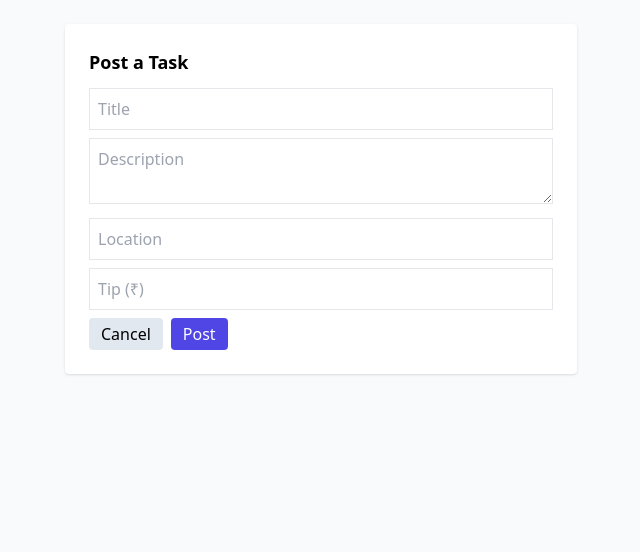
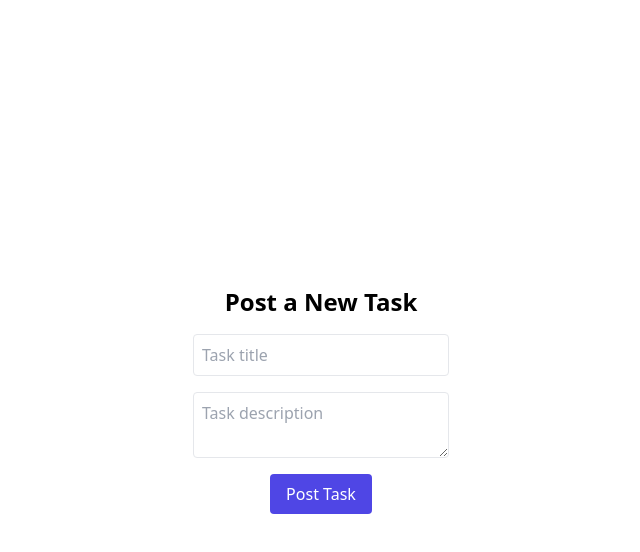
Before and after one commit to lightyagmi16/Campus-Tasker-2, a Next.js app: page /post in a window 1280 px wide. Shown: the top 552 px of the page, without its empty margins (319-959 px from the left). Built offline with nearby package versions, Linux system fonts and the light colour scheme.

Commit message:
Added public profile page and updated feed with clickable links

```diff
--- a/app/feed/page.js
+++ b/app/feed/page.js
@@ -1,44 +1,68 @@
+'use client';
+import Link from 'next/link';
 
-'use client';
 import { useEffect, useState } from 'react';
-import { supabase } from '../../lib/supabaseClient';
-import Link from 'next/link';
+import { supabase } from '@/lib/supabaseClient';
 
 export default function FeedPage() {
   const [tasks, setTasks] = useState([]);
+  const [loading, setLoading] = useState(true);
+
+  useEffect(() => {
+    fetchTasks();
+  }, []);
 
   const fetchTasks = async () => {
-    const { data, error } = await supabase.from('tasks').select('*').order('created_at', { ascending: false }).limit(50);
-    if (error) console.error(error);
-    else setTasks(data);
+    setLoading(true);
+
+    // 👇 Fetch tasks and join with profiles table
+    const { data, error } = await supabase
+      .from('tasks')
+      .select('id, title, description, created_at, profiles (email)')
+      .order('created_at', { ascending: false });
+
+    setLoading(false);
+
+    if (error) {
+      console.error(error);
+      return;
+    }
+
+    setTasks(data || []);
   };
 
-  useEffect(()=>{ fetchTasks(); }, []);
+  return (
+    <div className="p-6 min-h-screen bg-gray-50">
+      <h1 className="text-2xl font-bold mb-6">Task Feed</h1>
 
-  return (
-    <div className="min-h-screen p-6 bg-slate-50">
-      <div className="max-w-3xl mx-auto">
-        <div className="flex items-center justify-between mb-4">
-          <h2 className="text-xl font-semibold">Open Tasks</h2>
-          <Link href="/post"><button className="bg-indigo-600 text-white px-3 py-1 rounded">Post</button></Link>
-        </div>
-        <div className="space-y-3">
-          {tasks.length===0 && <div className="text-slate-500">No tasks yet.</div>}
-          {tasks.map(t=>(
-            <div key={t.id} className="bg-white p-4 rounded shadow">
-              <div className="font-medium">{t.title}</div>
-              <div className="text-sm text-slate-600">{t.description}</div>
-              <div className="mt-2 flex items-center justify-between">
-                <div className="text-xs text-slate-500">{t.location}</div>
-                <div className="text-sm font-medium">{new Intl.NumberFormat('en-IN', {style:'currency', currency:'INR'}).format(t.tip/100)}</div>
-              </div>
-              <div className="mt-2 flex gap-2">
-                <Link href={`/chat/${t.id}`}><button className="px-2 py-1 border rounded">Chat / Accept</button></Link>
-              </div>
+      {loading ? (
+        <p>Loading tasks...</p>
+      ) : tasks.length === 0 ? (
+        <p>No tasks yet. Be the first to post!</p>
+      ) : (
+        <div className="space-y-4">
+          {tasks.map((task) => (
+            <div
+              key={task.id}
+              className="p-4 bg-white shadow rounded-lg border"
+            >
+              <h2 className="text-lg font-semibold">{task.title}</h2>
+              <p className="text-gray-600">{task.description}</p>
+              <p className="text-sm text-gray-400 mt-2">
+  Posted by:{' '}
+  <Link
+    href={`/profile/${task.profiles?.id}`}   // 👈 will open /profile/[id]
+    className="text-indigo-600 hover:underline"
+  >
+    {task.profiles?.name || task.profiles?.email || 'Unknown'}
+  </Link>{' '}
+  • {new Date(task.created_at).toLocaleString()}
+</p>
+
             </div>
           ))}
         </div>
-      </div>
+      )}
     </div>
   );
 }
--- a/app/page.js
+++ b/app/page.js
@@ -1,10 +1,74 @@
+'use client';
+import { useEffect, useState } from 'react';
+import { supabase } from '@/lib/supabaseClient';
 
-import Link from 'next/link';
-export default function Home(){ return (
-  <div className="min-h-screen flex items-center justify-center">
-    <div className="text-center">
-      <h1 className="text-3xl font-bold">Campus Tasker</h1>
-      <p className="mt-4"><Link href="/login" className="text-indigo-600">Login</Link> • <Link href="/feed" className="text-indigo-600">Feed</Link></p>
+export default function FeedPage() {
+  const [tasks, setTasks] = useState([]);
+  const [loading, setLoading] = useState(true);
+
+  useEffect(() => {
+    fetchTasks();
+  }, []);
+
+  const fetchTasks = async () => {
+    setLoading(true);
+
+    // 👇 Fetch tasks and join with profiles (name + email + upi_qr)
+    const { data, error } = await supabase
+      .from('tasks')
+      .select('id, title, description, created_at, profiles (name, email, upi_qr)')
+      .order('created_at', { ascending: false });
+
+    setLoading(false);
+
+    if (error) {
+      console.error(error);
+      return;
+    }
+
+    setTasks(data || []);
+  };
+
+  return (
+    <div className="p-6 min-h-screen bg-gray-50">
+      <h1 className="text-2xl font-bold mb-6">Task Feed</h1>
+
+      {loading ? (
+        <p>Loading tasks...</p>
+      ) : tasks.length === 0 ? (
+        <p>No tasks yet. Be the first to post!</p>
+      ) : (
+        <div className="space-y-4">
+          {tasks.map((task) => (
+            <div
+              key={task.id}
+              className="p-4 bg-white shadow rounded-lg border"
+            >
+              <h2 className="text-lg font-semibold">{task.title}</h2>
+              <p className="text-gray-600">{task.description}</p>
+
+              <p className="text-sm text-gray-400 mt-2">
+                Posted by:{' '}
+                {task.profiles?.name
+                  ? task.profiles.name
+                  : task.profiles?.email || 'Unknown'}{' '}
+                • {new Date(task.created_at).toLocaleString()}
+              </p>
+
+              {task.profiles?.upi_qr && (
+                <div className="mt-2">
+                  <p className="text-xs text-gray-500">UPI QR:</p>
+                  <img
+                    src={task.profiles.upi_qr}
+                    alt="UPI QR"
+                    className="w-20 h-20 border rounded"
+                  />
+                </div>
+              )}
+            </div>
+          ))}
+        </div>
+      )}
     </div>
-  </div>
-)};
+  );
+}
--- a/app/post/page.js
+++ b/app/post/page.js
@@ -1,40 +1,72 @@
-
 'use client';
 import { useState } from 'react';
-import { supabase } from '../../lib/supabaseClient';
-import { useRouter } from 'next/navigation';
+import { supabase } from '@/lib/supabaseClient';
 
-export default function PostPage() {
+export default function PostTaskPage() {
   const [title, setTitle] = useState('');
-  const [desc, setDesc] = useState('');
-  const [loc, setLoc] = useState('');
-  const [tip, setTip] = useState('');
-  const router = useRouter();
+  const [description, setDescription] = useState('');
+  const [loading, setLoading] = useState(false);
 
-  const handlePost = async () => {
-    const user = (await supabase.auth.getUser()).data.user;
-    if(!user) return alert('Login first');
-    const paise = Math.round((Number(tip) || 0) * 100);
-    const { error } = await supabase.from('tasks').insert([{
-      title, description: desc, location: loc, tip: paise, author: user.id
-    }]);
-    if(error) return alert(error.message);
-    router.push('/feed');
+  const addTask = async () => {
+    setLoading(true);
+
+    // 1. Get the logged-in user
+    const {
+      data: { user },
+      error: userError,
+    } = await supabase.auth.getUser();
+
+    if (userError || !user) {
+      alert('You must be logged in to post a task.');
+      setLoading(false);
+      return;
+    }
+
+    // 2. Insert task with user.id as the author
+    const { error } = await supabase.from('tasks').insert({
+      title,
+      description,
+      author: user.id, // 👈 critical fix
+    });
+
+    setLoading(false);
+
+    if (error) {
+      console.error(error);
+      alert('Error adding task: ' + error.message);
+    } else {
+      alert('Task posted successfully!');
+      setTitle('');
+      setDescription('');
+    }
   };
 
   return (
-    <div className="min-h-screen p-6 bg-slate-50">
-      <div className="max-w-lg mx-auto bg-white p-6 rounded shadow">
-        <h2 className="text-lg font-semibold mb-3">Post a Task</h2>
-        <input className="border p-2 w-full mb-2" placeholder="Title" value={title} onChange={e=>setTitle(e.target.value)} />
-        <textarea className="border p-2 w-full mb-2" placeholder="Description" value={desc} onChange={e=>setDesc(e.target.value)} />
-        <input className="border p-2 w-full mb-2" placeholder="Location" value={loc} onChange={e=>setLoc(e.target.value)} />
-        <input className="border p-2 w-full mb-2" placeholder="Tip (₹)" value={tip} onChange={e=>setTip(e.target.value)} />
-        <div className="flex gap-2">
-          <button className="px-3 py-1 bg-slate-200 rounded" onClick={()=>history.back()}>Cancel</button>
-          <button className="px-3 py-1 bg-indigo-600 text-white rounded" onClick={handlePost}>Post</button>
-        </div>
-      </div>
+    <div className="flex flex-col items-center justify-center min-h-screen p-6">
+      <h1 className="text-2xl font-bold mb-4">Post a New Task</h1>
+
+      <input
+        type="text"
+        placeholder="Task title"
+        value={title}
+        onChange={(e) => setTitle(e.target.value)}
+        className="border p-2 w-64 mb-4 rounded"
+      />
+
+      <textarea
+        placeholder="Task description"
+        value={description}
+        onChange={(e) => setDescription(e.target.value)}
+        className="border p-2 w-64 mb-4 rounded"
+      />
+
+      <button
+        onClick={addTask}
+        disabled={loading}
+        className="bg-indigo-600 text-white px-4 py-2 rounded disabled:opacity-50"
+      >
+        {loading ? 'Posting...' : 'Post Task'}
+      </button>
     </div>
   );
 }
--- /dev/null
+++ b/app/profile/[id]/page.js
@@ -0,0 +1,58 @@
+'use client';
+import { useEffect, useState } from 'react';
+import { useParams } from 'next/navigation';
+import { supabase } from '@/lib/supabaseClient';
+
+export default function PublicProfilePage() {
+  const { id } = useParams();
+  const [profile, setProfile] = useState(null);
+  const [loading, setLoading] = useState(true);
+
+  useEffect(() => {
+    if (id) fetchProfile(id);
+  }, [id]);
+
+  const fetchProfile = async (userId) => {
+    setLoading(true);
+
+    const { data, error } = await supabase
+      .from('profiles')
+      .select('id, email, name, bio, upi_qr')
+      .eq('id', userId)
+      .single();
+
+    setLoading(false);
+
+    if (error) {
+      console.error(error);
+    } else {
+      setProfile(data);
+    }
+  };
+
+  if (loading) return <p className="p-6">Loading profile...</p>;
+  if (!profile) return <p className="p-6">Profile not found</p>;
+
+  return (
+    <div className="max-w-xl mx-auto p-6">
+      <h1 className="text-2xl font-bold mb-4">
+        {profile.name || profile.email}
+      </h1>
+
+      <p className="text-gray-600 mb-4">{profile.bio || 'No bio yet'}</p>
+
+      <p className="text-sm text-gray-500">Email: {profile.email}</p>
+
+      {profile.upi_qr && (
+        <div className="mt-4">
+          <p className="text-sm font-medium">UPI QR Code:</p>
+          <img
+            src={profile.upi_qr}
+            alt="UPI QR"
+            className="w-40 h-40 border rounded"
+          />
+        </div>
+      )}
+    </div>
+  );
+}
```
